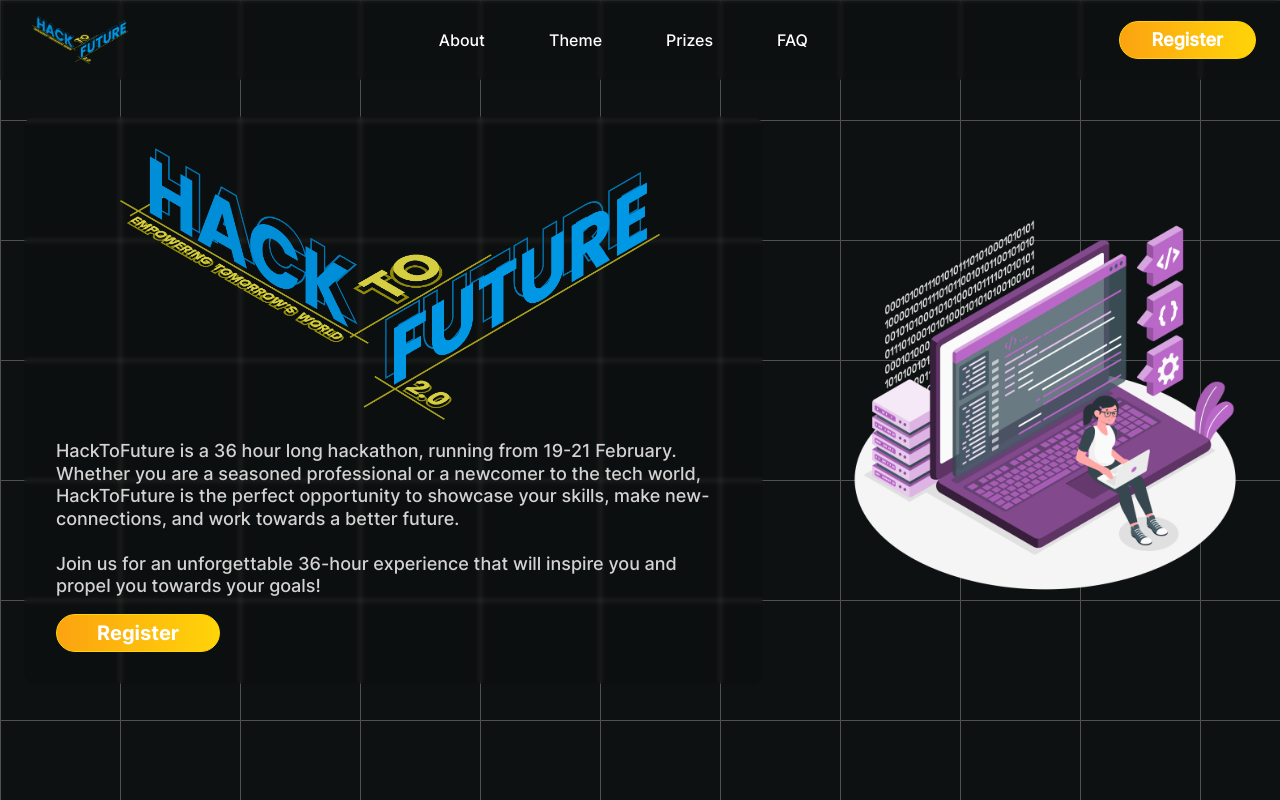
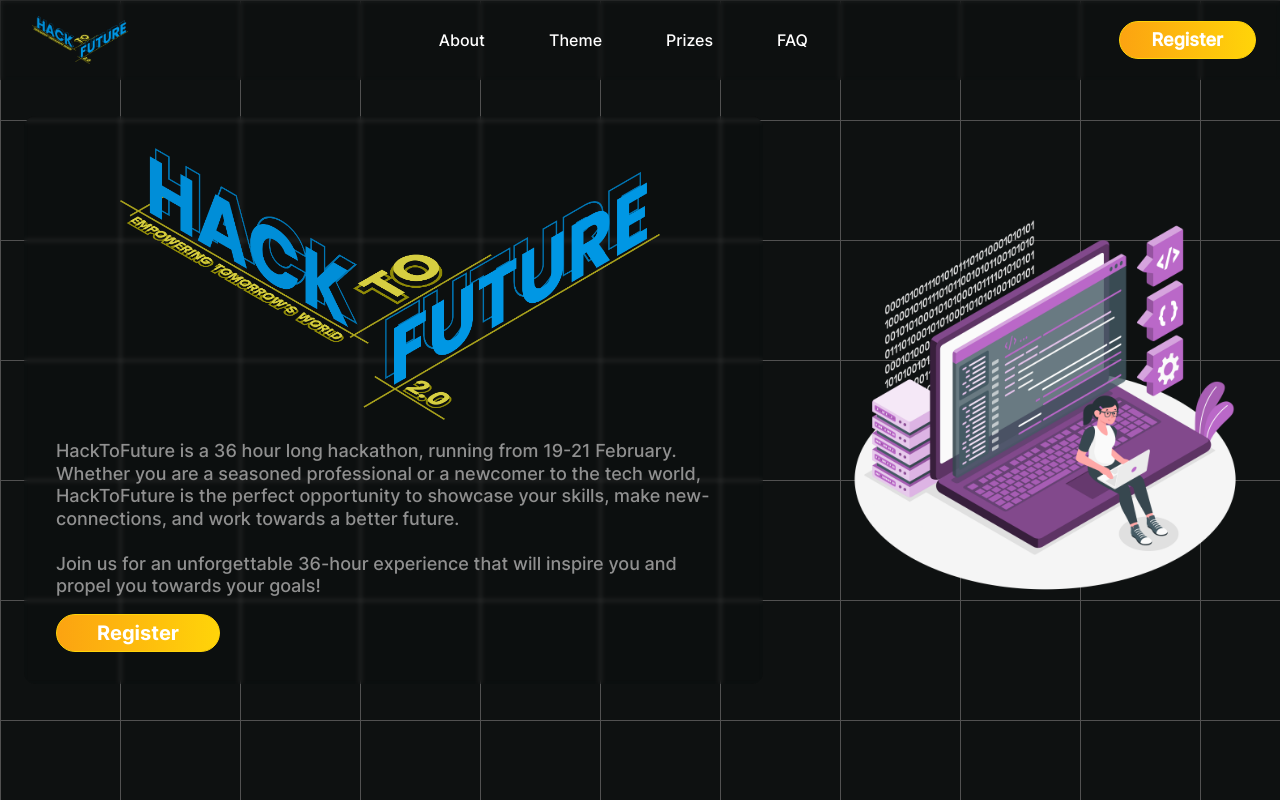
Before and after one commit to HackToFuture/htf-2.0, a React (Vite) app in the folder hacktofuture/: page / in a window 1280 px wide. Shown: the top 800 px of the page. Built offline with nearby package versions, Linux system fonts and the light colour scheme.

Commit message:
color changes

```diff
--- a/hacktofuture/tailwind.config.js
+++ b/hacktofuture/tailwind.config.js
@@ -6,7 +6,7 @@ export default {
       colors: {
         bg_color: "#0e1111",
         bg_color_2: "#060707",
-        text_col_1: "#d3d3d3",
+        text_col_1: "#909090",
         orange1: "#fca311",
         yellow1: "#ffd409",
       },
```
